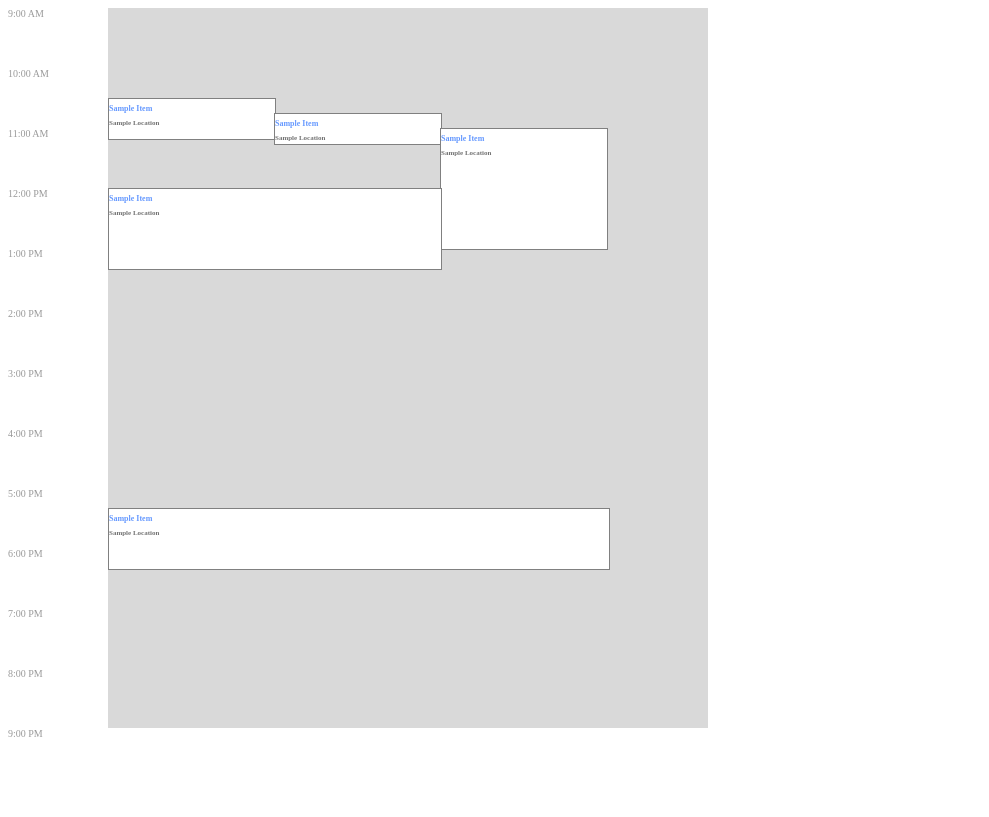
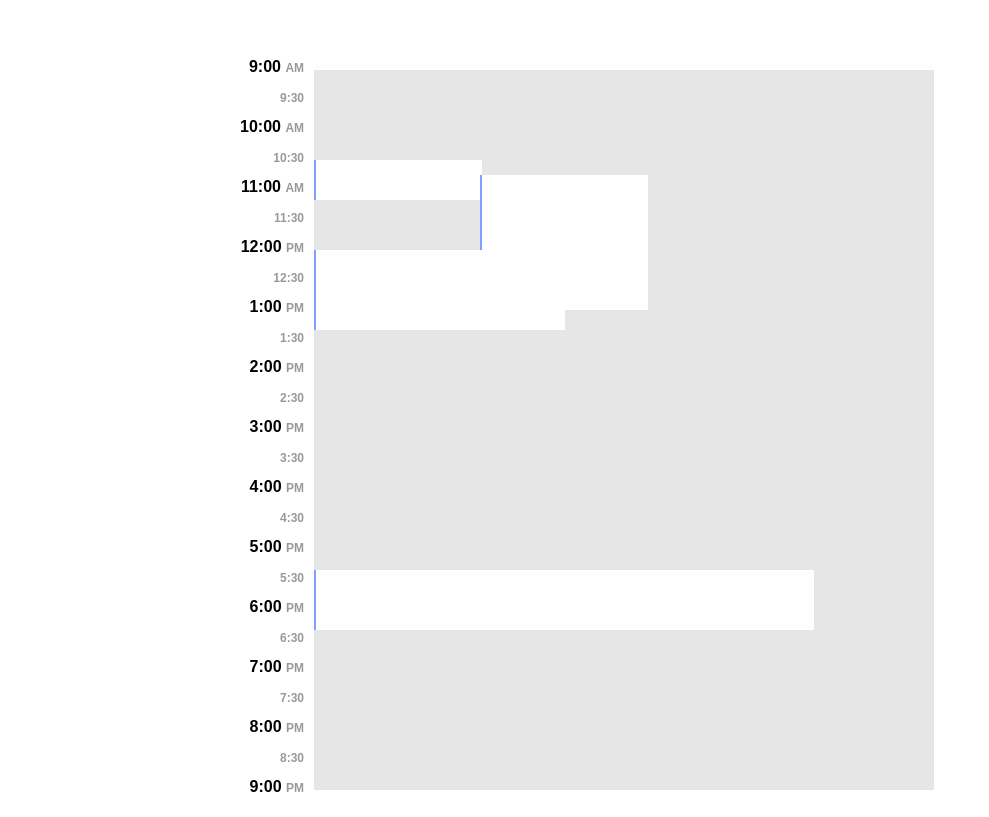
Before and after one commit to eliasadmaso1/Frontend-home-assignment, a plain HTML site: page index.html in a window 1280 px wide. Shown: the whole page, without its empty margins (0-989 px from the left). Drawn offline with Linux system fonts and the light colour scheme.

Commit message:
my-solution

```diff
--- a/index.html
+++ b/index.html
@@ -15,11 +15,39 @@
 </head>
 
 <body>
-    <div id="schedule">
-        <div id="houres"></div>
-        <div id="container"></div>
 
 
+
+    <div id="wrapper">
+        <div id="times" class="left">
+            <div class="slot">9:00 <span>AM</span></div>
+            <div class="slot"><span>9:30</span></div>
+            <div class="slot">10:00 <span>AM</span></div>
+            <div class="slot"><span>10:30</span></div>
+            <div class="slot">11:00 <span>AM</span></div>
+            <div class="slot"><span>11:30</span></div>
+            <div class="slot">12:00 <span>PM</span></div>
+            <div class="slot"><span>12:30</span></div>
+            <div class="slot">1:00 <span>PM</span></div>
+            <div class="slot"><span>1:30</span></div>
+            <div class="slot">2:00 <span>PM</span></div>
+            <div class="slot"><span>2:30</span></div>
+            <div class="slot">3:00 <span>PM</span></div>
+            <div class="slot"><span>3:30</span></div>
+            <div class="slot">4:00 <span>PM</span></div>
+            <div class="slot"><span>4:30</span></div>
+            <div class="slot">5:00 <span>PM</span></div>
+            <div class="slot"><span>5:30</span></div>
+            <div class="slot">6:00 <span>PM</span></div>
+            <div class="slot"><span>6:30</span></div>
+            <div class="slot">7:00 <span>PM</span></div>
+            <div class="slot"><span>7:30</span></div>
+            <div class="slot">8:00 <span>PM</span></div>
+            <div class="slot"><span>8:30</span></div>
+            <div class="slot">9:00 <span>PM</span></div>
+        </div>
+
+        <div id="calander" class="left"></div>
     </div>
 
 
--- a/index.js
+++ b/index.js
@@ -1,44 +1,75 @@
-const eventsContainer = document.querySelector("#container");
-const houresContainer = document.querySelector("#houres");
+function dayEvents(events) {
+  var eventsLength = events.length;
+  var minutes = [];
+  var event, i, j;
 
-const houres = [
-  "9:00 AM",
-  "10:00 AM",
-  "11:00 AM",
-  "12:00 PM",
-  "1:00 PM",
-  "2:00 PM",
-  "3:00 PM",
-  "4:00 PM",
-  "5:00 PM",
-  "6:00 PM",
-  "7:00 PM",
-  "8:00 PM",
-  "9:00 PM",
+  events = events.sort(function (a, b) {
+    return a.id - b.id;
+  });
+
+  for (i = 0; i < 720; i++) {
+    minutes[i] = [];
+  }
+  console.log(minutes);
+
+  for (i = 0; i < eventsLength; i++) {
+    event = events[i];
+
+    for (j = event.start; j < event.end; j++) {
+      minutes[j].push(event.id);
+    }
+  }
+
+  for (i = 0; i < 720; i++) {
+    var next_hindex = 0;
+    var eventsLengthInMinute = minutes[i].length;
+
+    if (eventsLengthInMinute > 0) {
+      for (j = 0; j < eventsLengthInMinute; j++) {
+        event = events[minutes[i][j] - 1];
+
+        if (!event.collision || event.collision < eventsLengthInMinute) {
+          event.collision = eventsLengthInMinute;
+
+          if (!event.hindex) {
+            event.hindex = next_hindex;
+
+            next_hindex++;
+          }
+        }
+      }
+    }
+  }
+
+  for (i = 0; i < events.length; i++) {
+    event = events[i];
+
+
+    event.width = 498 / event.collision;
+
+    event.left = event.hindex * event.width;
+
+    var div = document.createElement("div");
+
+    div.style.width = event.width + "px";
+    div.style.height = event.end - event.start + "px";
+    div.style.top = event.start + "px";
+    div.style.left = event.left + "px";
+    div.style.position = "absolute";
+    div.style.background = "white";
+    div.style.borderLeft = "solid 2px #809fff";
+
+    console.log(document);
+    document.getElementById("calander").appendChild(div);
+  }
+}
+
+var events = [
+  { id: 1, start: 90, end: 130 },
+  { id: 2, start: 105, end: 135 },
+  { id: 3, start: 120, end: 240 },
+  { id: 4, start: 180, end: 260 },
+  { id: 5, start: 500, end: 560 },
 ];
 
-for (let i = 0; i < houres.length; i++) {
-  houresContainer.insertAdjacentHTML(
-    "beforeend",
-    `<div class="houre">${houres[i]}</div>`
-  );
-}
-
-const events = [
-  { id: 1, start: 90, end: 130, left: 0, width: 166 },
-  { id: 2, start: 105, end: 135, left: 166, width: 166 },
-  { id: 3, start: 120, end: 240, left: 332, width: 166 },
-  { id: 4, start: 180, end: 260, left: 0, width: 332 },
-  { id: 5, start: 500, end: 560, left: 0, width: 500 },
-];
-
-for (let i = 0; i < events.length; i++) {
-  eventsContainer.insertAdjacentHTML(
-    'beforeend',
-    `<div style="position:absolute;left:${events[i].left}px; width:${events[i].width}px; top:${events[i].start}px; height:${events[i].end - events[i].start}px; background:white;border:solid 0.5px gray;">
-    <h1 style="font-size:8px; color:#6699ff">Sample Item</h1>
-    <h1 style="font-size:7px; color: #737373">Sample Location</h1>
-
-    </div>`
-  );
-}
+dayEvents(events);
--- a/styles.css
+++ b/styles.css
@@ -1,25 +1,51 @@
-#schedule{
-    display: flex;
+.left { float: left; }
 
+body {
+	padding:0;
 }
 
-
-#container{
-    width: 600px;
-    height: 720px;
-    position: relative;
-    background-color:  #d9d9d9;
+#wrapper {
+	width:800px;
+	margin:70px auto;
 }
 
-#houres{
-    width: 100px;
-    height: 720px;
-
+#calander {
+	width:600px;
+	height:720px;
+	padding: 0 10px;
+	margin:0 auto;
+	background:#e6e6e6;
+	position:relative;
+	overflow:hidden;
 }
 
-.houre{
-    height: 60px;
-    color:  #999999;
-    font-size: 10px;
-    margin: 0;
+.event {
+	background:#fff;
+	color:#4B6EA8;
+	border:1px solid #ccc;
+	border-left:4px solid #4B6EA8;
+	position:absolute;
+	padding:0 10px;
+	font-weight:bold;
+	font-size:13px;
 }
+
+#times {
+	height:720px;
+	margin-right:10px;
+	font-family:arial;
+	margin-top:-3px;
+}
+
+#times .slot {
+	height:30px;
+	font-weight:bold;
+	text-align:right;
+	line-height:0;
+}
+
+#times .slot span {
+	font-size:12px;
+	color:#999;
+	padding:2px 0;
+}
```
